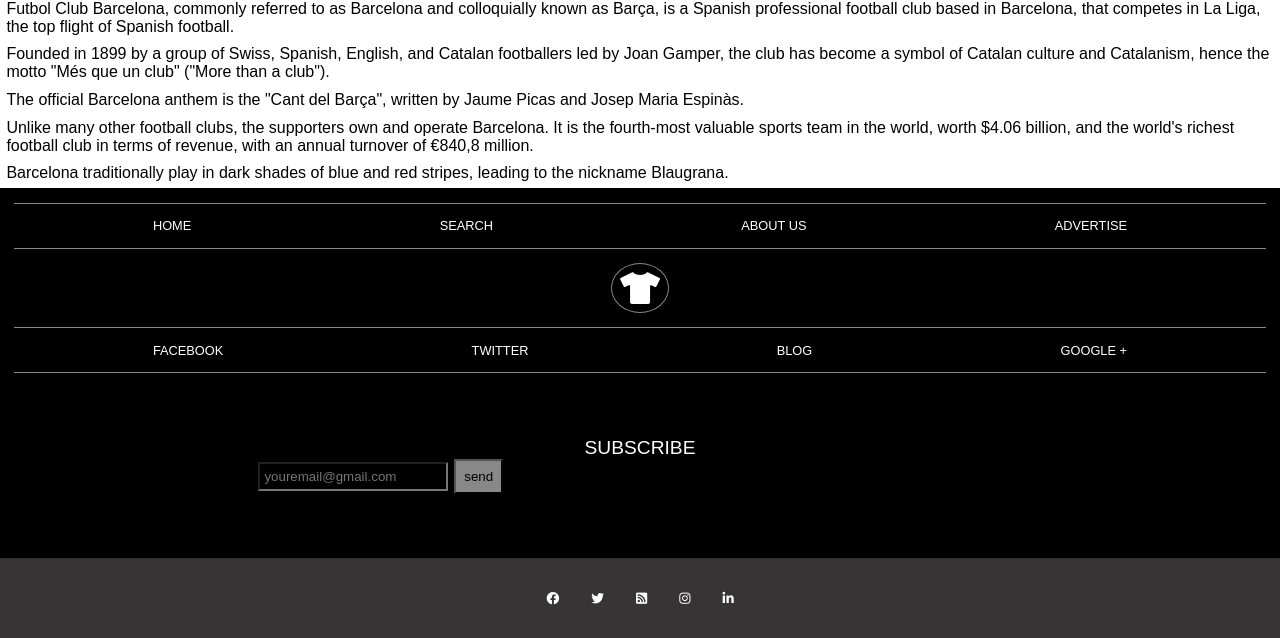
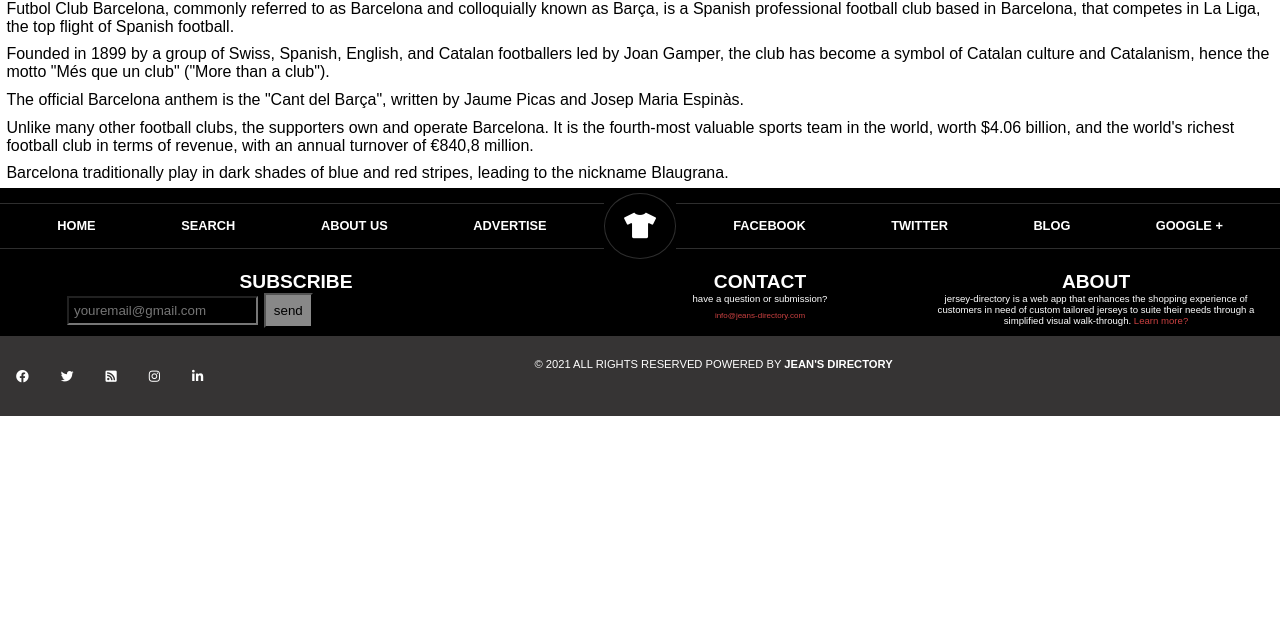
Before and after one commit to KabohaJeanMark/jersey-directory, a website: page search-details.html in a window 1280 px wide. Shown: the part 1652-2290 px from the top of the page. After the commit the page ends 2068 px from the top, so only its background shows below. Drawn offline with nearby package versions, Linux system fonts and the light colour scheme.

Commit message:
Add responsive styling for footer
- Display 3 hidden blocks of code in tablet and laptop
- Use flexbox for a responsive footer fitting the description

```diff
--- a/css/styles.css
+++ b/css/styles.css
@@ -245,8 +245,10 @@
   width: 100%;
 }
 
-.footer-row-1 {
+.footer-nav .row-1 {
   display: flex;
+  flex-direction: column;
+  width: 100%;
 }
 
 .footer-nav a,
@@ -266,20 +268,26 @@
 }
 
 .logo .fas {
-  border: 1px solid #888;
+  border: 1px solid rgba(136, 136, 136, 0.336);
   border-radius: 50%;
   padding: 0.5rem;
 }
 
 .links-1,
 .links-2 {
-  border-top: 1px solid #888;
-  border-bottom: 1px solid #888;
+  border-top: 1px solid rgba(136, 136, 136, 0.336);
+  border-bottom: 1px solid rgba(136, 136, 136, 0.336);
   display: flex;
   justify-content: space-around;
   align-items: center;
   padding: 0.9rem;
   margin: 0.9rem;
+  width: 100%;
+}
+
+.links-1 a,
+.links-2 a {
+  font-weight: bold;
 }
 
 .subscribe {
@@ -287,9 +295,15 @@
   margin: 5% auto;
 }
 
-.subscribe p {
+.row-2 h6 {
   color: #fff;
   font-size: 1.2rem;
+  text-align: center;
+}
+
+.row-2 p {
+  color: #fff;
+  font-size: 0.6rem;
   text-align: center;
 }
 
@@ -303,12 +317,29 @@
   background-color: #888;
 }
 
+.footer-bottom-container {
+  display: flex;
+  background-color: rgb(54, 52, 52);
+  height: 10vh;
+}
+
 .footer-bottom {
   display: flex;
   justify-content: center;
   align-items: center;
   background-color: rgb(54, 52, 52);
   height: 10vh;
+}
+
+.right-bottom {
+  background-color: rgb(54, 52, 52);
+  color: #fff;
+}
+
+.right-bottom p {
+  font-size: 0.7rem;
+  margin: 0.9rem;
+  padding: 0.5rem;
 }
 
 .footer-bottom a {
@@ -433,6 +464,10 @@
   margin: 0.5rem;
 }
 
+.footer-hide {
+  display: none;
+}
+
 /*
     ==============================================
                 ****** MEDIA QUERIES TABLET ******
@@ -473,6 +508,10 @@
     width: 80%;
   }
 
+  .contact a {
+    font-size: 0.5rem;
+  }
+
   #search-form a {
     display: inline-block;
     width: 20%;
@@ -499,6 +538,61 @@
   .article-text p {
     text-align: left;
   }
+
+  .footer-nav .row-1 {
+    flex-direction: row;
+  }
+
+  .logo {
+    margin: 0;
+  }
+
+  .logo .fas {
+    padding: 1.2rem;
+  }
+
+  .links-1,
+  .links-2 {
+    margin: 0.9rem 0;
+  }
+
+  .footer-hide {
+    display: block;
+  }
+
+  .row-2 {
+    display: flex;
+  }
+
+  .subscribe {
+    width: 45%;
+    margin: 0.5rem;
+  }
+
+  .contact,
+  .about {
+    width: 25%;
+    margin: 0.5rem;
+  }
+
+  #subscribe-form {
+    width: 80%;
+    margin: auto;
+  }
+
+  .contact {
+    text-align: center;
+  }
+
+  .red-p,
+  #red-link {
+    color: rgb(201, 64, 64);
+  }
+
+  .footer-bottom {
+    justify-content: start;
+    width: 40%;
+  }
 }
 
 /*
@@ -506,8 +600,6 @@
                 ****** MEDIA QUERIES LAPTOP ******
     ==============================================
 */
-@media only screen and (min-width: 1024px) {
-  .hide {
-    display: inline-block;
-  }
-}
+
+/* @media only screen and (min-width: 1024px) {
+} */
--- a/search-details.html
+++ b/search-details.html
@@ -75,12 +75,12 @@
                 <div class="row-1">
                     <div class="links-1">
                         <a href="#">HOME</a>
-                        <a href="#">SEARCH</a>
+                        <a href="/search.html">SEARCH</a>
                         <a href="#">ABOUT US</a>
                         <a href="#">ADVERTISE</a>
                     </div>
                     <div class="logo">
-                        <i class="fas fa-tshirt fa-2x"></i>
+                        <a href="#"><i class="fas fa-tshirt fa-2x"></i></a>
                     </div>
                     <div class="links-2">
                         <a href="#">FACEBOOK</a>
@@ -91,13 +91,23 @@
                 </div>
                 <div class="row-2">
                     <div class="subscribe">
-                        <p>SUBSCRIBE</p>
+                        <h6>SUBSCRIBE</h6>
                         <form method="POST" id="subscribe-form">
                             <input type="text" placeholder="youremail@gmail.com">
                             <button type="submit">send</button>
                         </form>
                     </div>
+                    <div class="contact footer-hide">
+                        <h6>CONTACT</h6>
+                        <p class="red-p">have a question or submission?</p>
+                        <a href="#" id="red-link">info@jeans-directory.com</a>
                     </div>
+                    <div class="about footer-hide">
+                        <h6>ABOUT</h6>
+                        <p>jersey-directory is a web app that enhances the shopping experience of customers in need of custom tailored jerseys to suite their needs through a simplified visual walk-through. <span class="red-p">Learn more?</span></p>
+                    </div>
+                </div>
+                <div class="footer-bottom-container">
                     <div class="footer-bottom">
                         <a href="#"><i class="fab fa-facebook"></i></a>
                         <a href="#"><i class="fab fa-twitter"></i></a>
@@ -105,6 +115,10 @@
                         <a href="#"><i class="fab fa-instagram"></i></a>
                         <a href="#"><i class="fab fa-linkedin-in"></i></a>
                     </div>
+                   <div class="right-bottom footer-hide">
+                       <p>&copy; 2021 ALL RIGHTS RESERVED POWERED BY <span style="font-weight:bold">JEAN'S DIRECTORY</span></p>
+                   </div>
+                </div>
             </nav>
         </footer>
     </body>
```
Also changed, not shown: index.html (+15 -1 lines), search.html (+17 -3 lines). Lines whose indentation alone changed are shown as unchanged.
